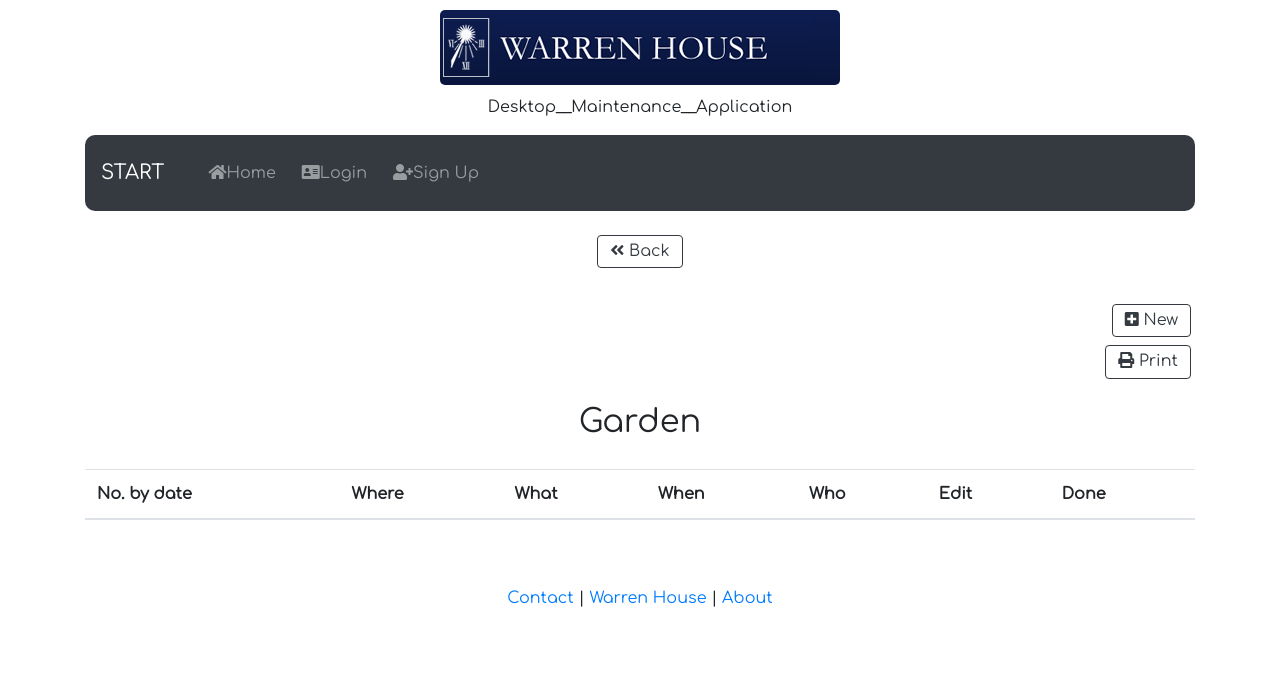
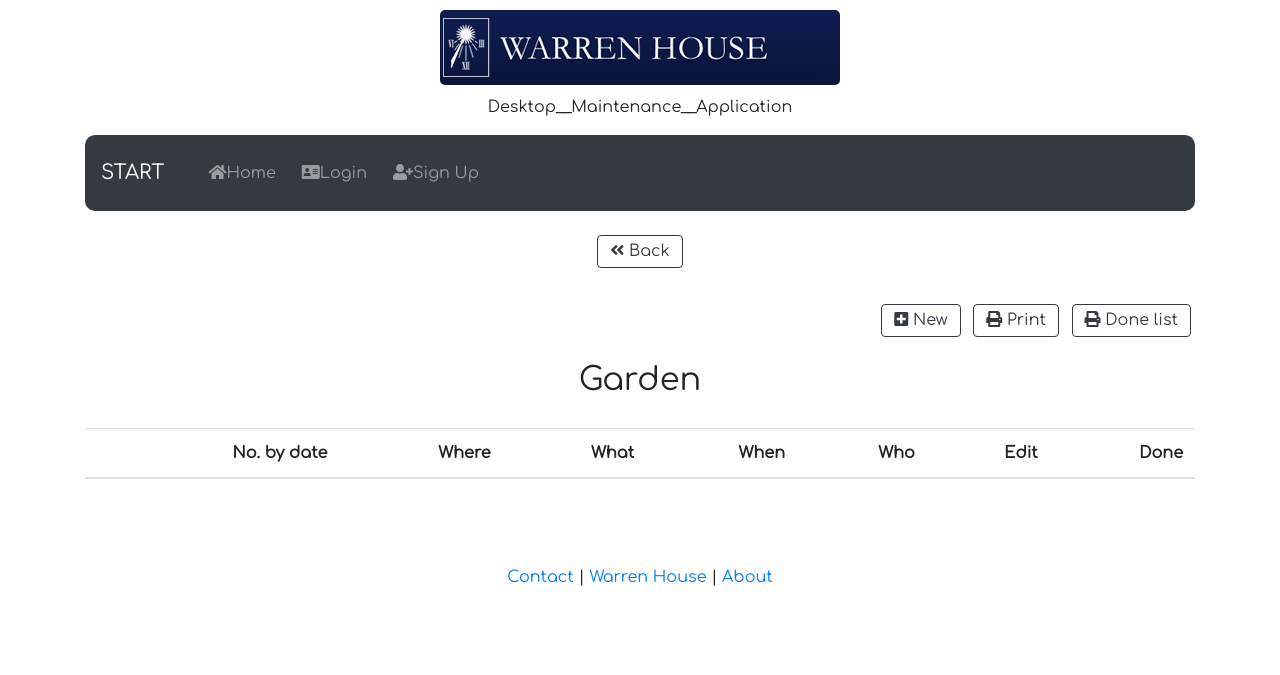
Before and after one commit to BartoszLewosz/Maintenance_ticketing_system, a Django app: page /garden/ in a window 1280 px wide. Shown: the top 675 px of the page. Run offline with Django 3.2, Linux system fonts and the light colour scheme; data that the repository does not hold is empty; some libraries are stand-ins or nearby versions; some web fonts are replaced.

Commit message:
Added 'done_list' option to all of the apps

```diff
--- a/electric/templates/electric/electric_list.html
+++ b/electric/templates/electric/electric_list.html
@@ -10,14 +10,15 @@
         <a href="#", onClick="history.go(-1);return true;" button type="submit" class="btn btn-outline-dark",></button><i class="fas fa-angle-double-left"></i> Back</a>
     </h4>
 
-   <div class="new">
+     <div class="button-right">
+
         <a href="{% url 'electric_new' %}", button type="submit" class="btn btn-outline-dark"></button><span class="fas fa-plus-square"></span> New</a>
 
         <a href="{% url 'electric_print' %}", button type="submit", class="btn btn-outline-dark"></button><span class="fas fa-print"></span> Print</a>
 
         <a href="{% url 'electric_done' %}", button type="submit", class="btn btn-outline-dark"></button><span class="fas fa-print"></span> Done list</a>
 
-    </div>
+     </div>
 
 
 
--- a/electric/templates/electric/electric_new.html
+++ b/electric/templates/electric/electric_new.html
@@ -12,8 +12,7 @@
 		{{ form.as_p }}
 		<button type="submit" class="btn btn-outline-dark">Save</button></form>
 
-	<p>To trigger submit button pressing enter use JS</p>
-
+	<!--To trigger submit button pressing enter use JS-->
 </div>
 
 
--- a/electric/views.py
+++ b/electric/views.py
@@ -93,7 +93,7 @@ def electric_delete(request, pk):
 	if request.method == "POST":
 		file = open("electric/templates/electric/electric_done.txt", "a+")
 		file.write(str(problem) + ' - ' + str(problem.descr) + " at: " +
-		str(formated_date) + ",\n")
+		str(formated_date) + ",\n__//")
 		file.close()
 		problem.delete()
 		return redirect('electric')
--- /dev/null
+++ b/garden/templates/garden/garden_done.txt
@@ -0,0 +1 @@
+Fountain/ low pressure - In the main blalbal bal shitface. edited at:12, September, 2018, 15:30 PM __//
--- a/garden/templates/garden/garden_list.html
+++ b/garden/templates/garden/garden_list.html
@@ -6,19 +6,18 @@
 
 {% block content %}
 
-<div class="back">
+
     <h4>
         <a href="#", onClick="history.go(-1);return true;" button type="submit" class="btn btn-outline-dark",></button><i class="fas fa-angle-double-left"></i> Back</a>
     </h4>
-</div>
-    <div class="new">
+
+    <div class="button-right">
+
         <a href="{% url 'garden_new' %}", button type="submit" class="btn btn-outline-dark"></button><span class="fas fa-plus-square"></span> New</a>
 
-    </div>
+        <a href="{% url 'garden_print' %}", button type="submit", class="btn btn-outline-dark"></button><span class="fas fa-print"></span> Print</a>
 
-    <div class="print">
-    <a href="{% url 'garden_print' %}", button type="submit", class="btn btn-outline-dark"></button><span class="fas fa-print"></span> Print</a>
-    </div>
+        <a href="{% url 'garden_done' %}", button type="submit", class="btn btn-outline-dark"></button><span class="fas fa-print"></span> Done list</a>
 
 
 <div class="table-responsive">
--- a/garden/templates/garden/garden_new.html
+++ b/garden/templates/garden/garden_new.html
@@ -10,7 +10,9 @@
 	<form method="POST" class="post-form">{% csrf_token %}
 		{{ form.as_p }}
 		<button type="submit" class="btn btn-outline-dark">Save</button></form>
-		<p>To trigger submit button pressing enter use JS</p>
+
+
+		<!--To trigger submit button pressing enter use JS-->
 
 </div>
 
--- a/garden/urls.py
+++ b/garden/urls.py
@@ -11,4 +11,5 @@ urlpatterns = [
 	url(r'^(?P<pk>\d+)/edit/$', views.garden_edit, name='garden_edit'),
 	url(r'^(?P<pk>\d+)/delete/$', views.garden_delete, name='garden_delete'),
 	url(r'^garden_print/', views.garden_print, name='garden_print'),
+	url(r'^garden_done/', views.garden_done, name='garden_done'),
 ]
--- a/garden/views.py
+++ b/garden/views.py
@@ -1,7 +1,7 @@
 # -*- coding: utf-8 -*-
 from __future__ import unicode_literals
 from django.utils import timezone
-
+from datetime import datetime
 ###================================================================================================
 #====Pagination====================================================================================
 ###================================================================================================
@@ -42,8 +42,7 @@ def garden(request):
 	except EmptyPage:
 		problems = paginator.page(paginator.num_pages)
 	return render(request, 'garden/garden_list.html', {'problems': problems})
-#def garden_detail(request):
-#	return render(request, 'garden/garden_detail.html')
+
 def garden_new(request):
 	if request.method == "POST":
 		form = ProblemForm(request.POST)
@@ -56,6 +55,7 @@ def garden_new(request):
 	else:
 		form = ProblemForm()
 	return render(request, 'garden/garden_new.html', {'form': form})
+
 def garden_edit(request, pk):
 	problem = get_object_or_404(Problem, pk=pk)
 	if request.method == "POST":
@@ -72,7 +72,13 @@ def garden_edit(request, pk):
 
 def garden_delete(request, pk):
 	problem = get_object_or_404(Problem, pk=pk)
+	date = datetime.now()
+	formated_date = date.strftime("%d, %B, %Y, %H:%M %p")
 	if request.method == "POST":
+		file = open("garden/templates/garden/garden_done.txt", "a+")
+		file.write(str(problem) + " - " + str(problem.descr) + " at:" +
+			str(formated_date) + " __//")
+		file.close()
 		problem.delete()
 		return redirect('garden')
 	return render(request, 'garden/garden_delete.html', {'problem': problem})
@@ -91,3 +97,6 @@ def garden_print(request):
 		response['Content-Disposition'] = 'inline; filename="mypdf.pdf"'
 		return response
 	return response
+
+def garden_done(request):
+	return render(request, 'garden/garden_done.txt')
--- a/homepage/static/homepage/css/main.css
+++ b/homepage/static/homepage/css/main.css
@@ -109,7 +109,7 @@ html {
 =============================================================================
 */
 
-.new, .print {
+.button-right {
 	text-align: right;
 }
 
@@ -187,6 +187,7 @@ h2, h3, h4, h5, h6 {
   	right: 0;
   	left: 0;
   	padding: 50px;
+  	padding-top: 70px;
   	background-color: white;
   	text-align: center;
 }
--- a/maintenance/templates/maintenance/maintenance_new.html
+++ b/maintenance/templates/maintenance/maintenance_new.html
@@ -10,7 +10,7 @@
 	<form method="POST" class="post-form">{% csrf_token %}
 		{{ form.as_p }}
 		<button type="submit" class="btn btn-outline-dark">Save</button></form>
-	<p>To trigger submit button pressing enter use JS</p>
+	<!--To trigger submit button pressing enter use JS-->
 </div>
 
 
--- /dev/null
+++ b/plumbing/templates/plumbing/plumbing_done.txt
@@ -0,0 +1,3 @@
+Test - test to create() at:12, September, 2018, 15:07 PM,
+bedroom 5 - bath block is not working. Edited at:12, September, 2018, 15:08 PM,
+__//
--- a/plumbing/urls.py
+++ b/plumbing/urls.py
@@ -11,5 +11,6 @@ urlpatterns = [
 	url(r'^(?P<pk>\d+)/edit/$', views.plumbing_edit, name='plumbing_edit'),
 	url(r'^(?P<pk>\d+)/delete/$', views.plumbing_delete, name='plumbing_delete'),
 	url(r'^plumbing_print/', views.plumbing_print, name='plumbing_print'),
+	url(r'^plumbing_done/', views.plumbing_done, name='plumbing_done'),
 
 ]
```
Also changed, not shown: garden/templates/garden/garden_delete.html (+4 -5 lines), homepage/views.py (+6 -1 lines), maintenance/templates/maintenance/maintenance_list.html (+4 -3 lines), plumbing/templates/plumbing/plumbing_delete.html (+4 -5 lines), plumbing/templates/plumbing/plumbing_list.html (+11 -6 lines), plumbing/templates/plumbing/plumbing_new.html (+11 -4 lines), plumbing/views.py (+10 -1 lines).
